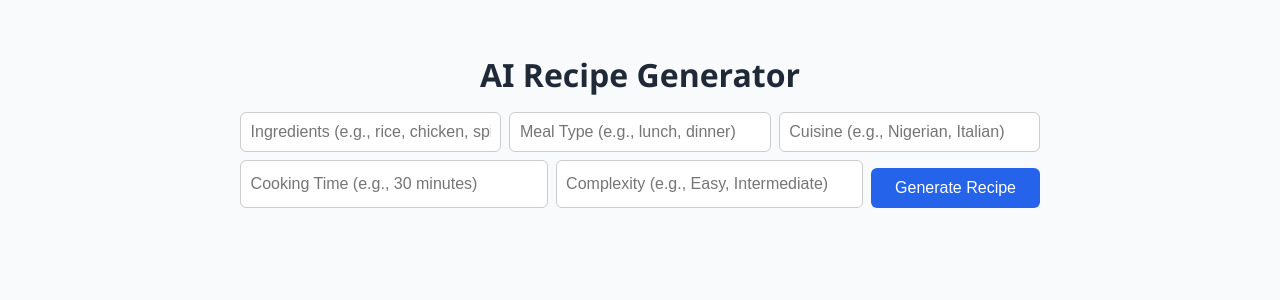
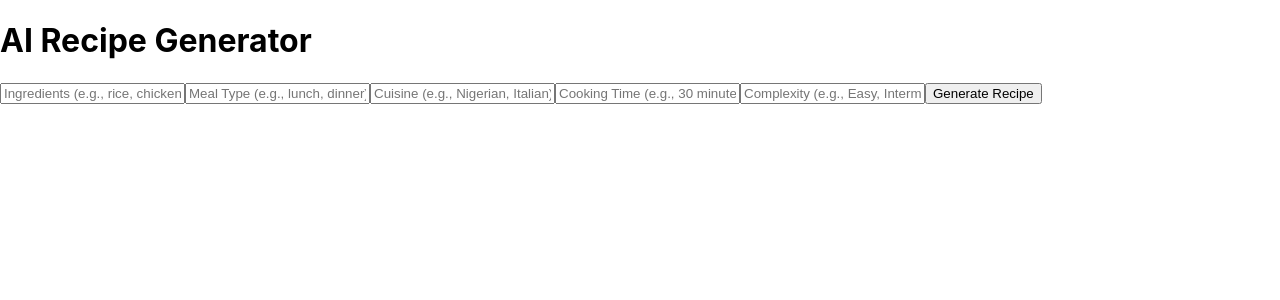
Before and after one commit to Enenche23/Recipe_Gen, a React (Create React App) app in the folder client/: page / in a window 1280 px wide. Shown: the top 300 px of the page. Built offline with nearby package versions, Linux system fonts and the light colour scheme.

Commit message:
trying to style the form elements

```diff
--- a/client/src/App.css
+++ b/client/src/App.css
@@ -1,101 +1,29 @@
-/* App.css */
-
-body {
-  margin: 0;
-  font-family: 'Segoe UI', Tahoma, Geneva, Verdana, sans-serif;
-  background-color: #f9fafb;
-  color: #333;
-}
-
-.app-container {
-  max-width: 800px;
-  margin: auto;
-  padding: 2rem;
-  text-align: center;
-}
-
-h1 {
-  font-size: 2rem;
-  color: #1f2937;
-  margin-bottom: 1rem;
-}
-
-.recipe-form {
-  display: flex;
-  flex-wrap: wrap;
-  gap: 0.5rem;
-  justify-content: center;
-  margin-bottom: 1.5rem;
-}
-
-.recipe-form input {
-  flex: 1 1 200px;
-  padding: 0.6rem;
-  border: 1px solid #ccc;
-  border-radius: 6px;
-  font-size: 1rem;
-}
-
-.generate-btn {
-  background-color: #2563eb;
-  color: white;
-  border: none;
-  padding: 0.7rem 1.5rem;
-  font-size: 1rem;
-  border-radius: 6px;
-  cursor: pointer;
-  margin-top: 0.5rem;
-}
-
-.generate-btn:disabled {
-  background-color: #94a3b8;
-  cursor: not-allowed;
-}
-
-.recipe-title {
-  font-size: 1.5rem;
-  font-weight: 600;
-  margin: 1.2rem 0;
-  color: #111827;
+.recipe-container {
+  margin-top: 2rem;
+  animation: fadeIn 0.5s ease-in;
 }
 
 .recipe-text {
   text-align: left;
-  background: #fff;
-  padding: 1rem;
-  border-radius: 8px;
-  box-shadow: 0 0 5px rgba(0,0,0,0.1);
-  margin-bottom: 1rem;
+  background: #ffffff;
+  padding: 1.5rem;
+  border-radius: 10px;
+  box-shadow: 0 4px 10px rgba(0,0,0,0.08);
+  line-height: 1.6;
+  font-size: 1.05rem;
+  color: #1f2937;
 }
 
-.recipe-actions {
-  display: flex;
-  justify-content: center;
-  gap: 1rem;
-  margin-top: 1rem;
+.recipe-text h1, .recipe-text h2 {
+  color: #2563eb;
+  margin-top: 0;
 }
 
-.action-btn {
-  background-color: #6b7280;
-  color: white;
-  border: none;
-  padding: 0.6rem 1.2rem;
-  border-radius: 6px;
-  cursor: pointer;
-  font-size: 0.95rem;
-  transition: background-color 0.2s;
+.recipe-text p {
+  margin: 0.5rem 0;
 }
 
-.action-btn:hover {
-  background-color: #4b5563;
+@keyframes fadeIn {
+  from { opacity: 0; transform: translateY(10px); }
+  to { opacity: 1; transform: translateY(0); }
 }
-
-@media (max-width: 600px) {
-  .recipe-form {
-    flex-direction: column;
-  }
-
-  .recipe-actions {
-    flex-direction: column;
-  }
-}
```
